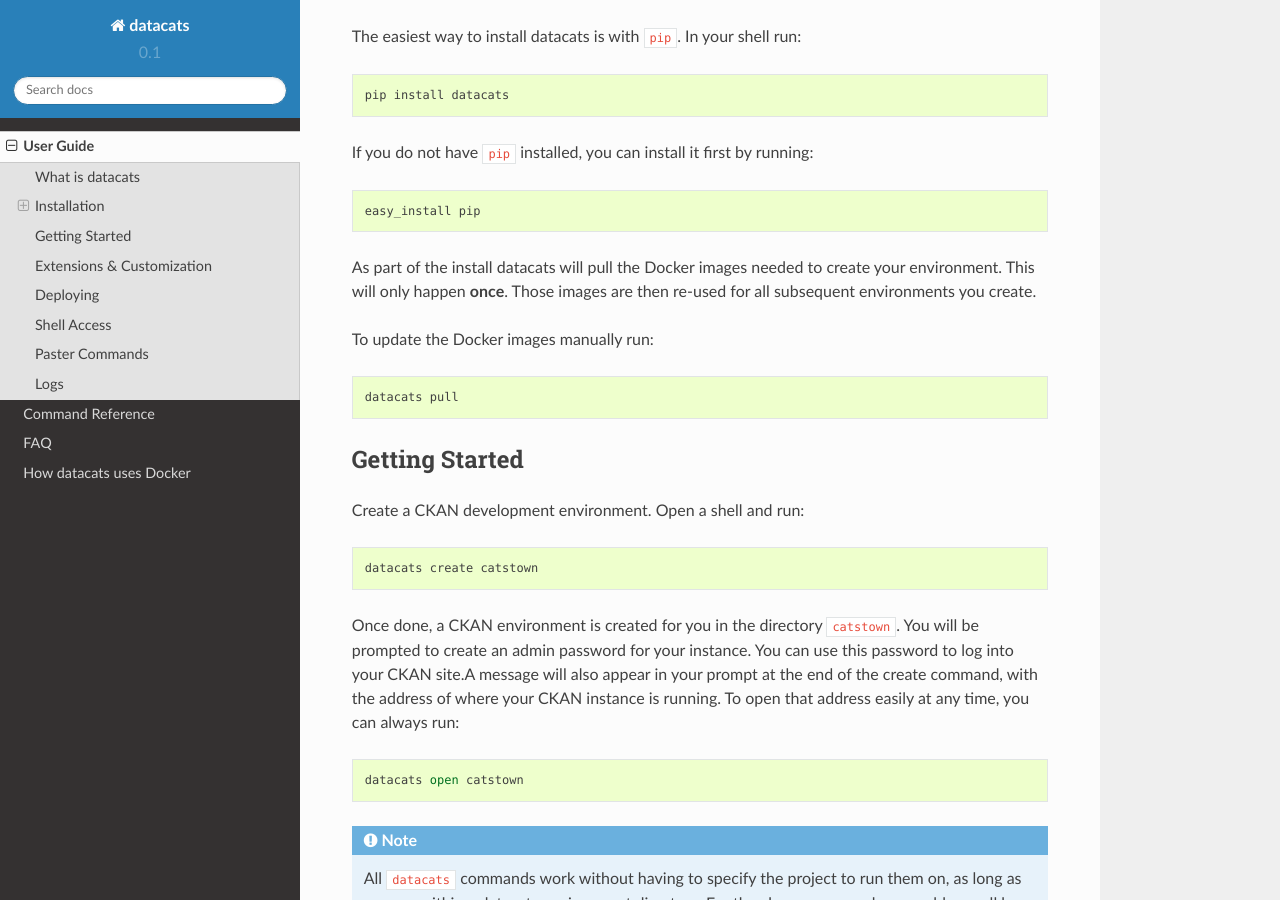
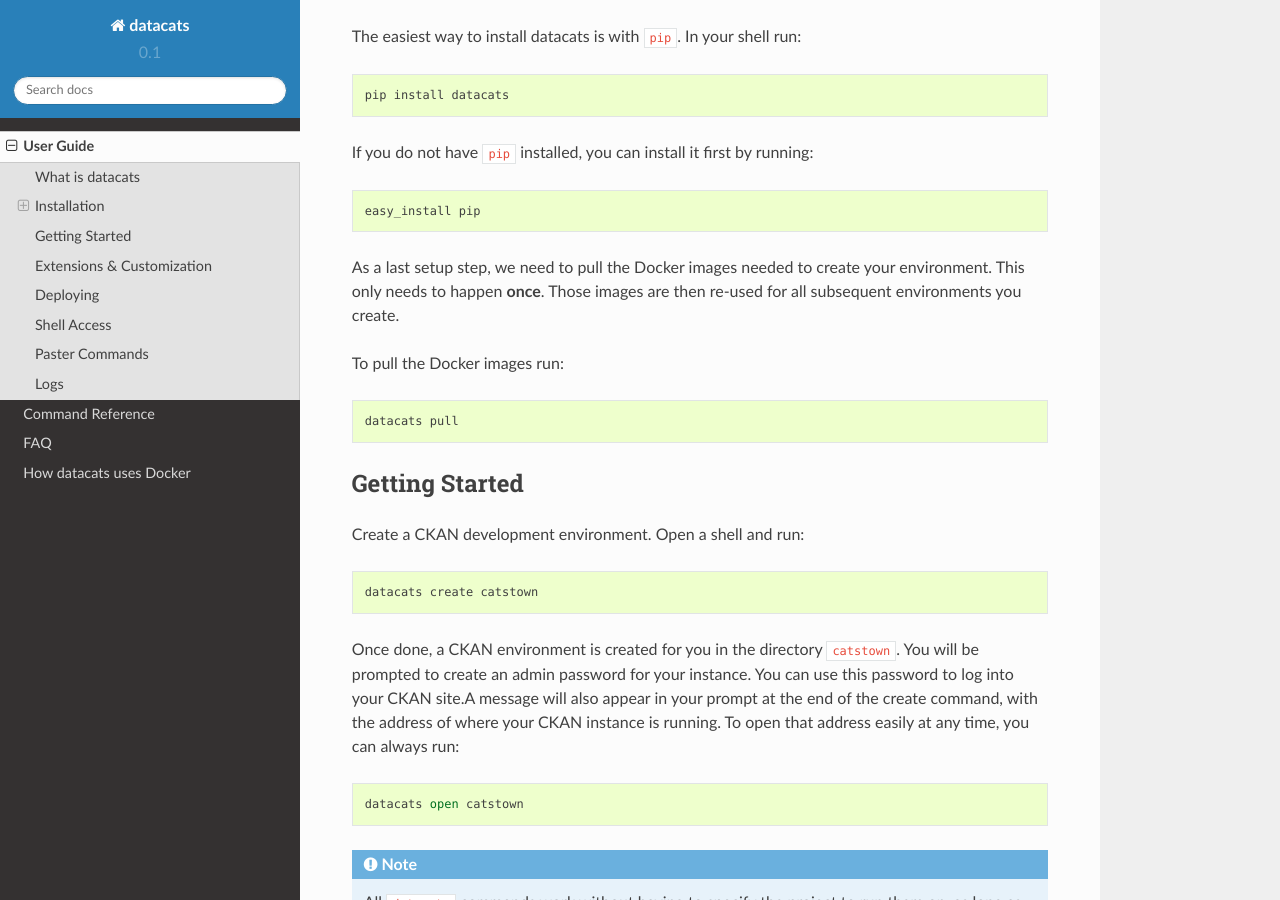
Before and after one commit to datacats/datacats, a Sphinx documentation site: the page built from docs/guide.rst, in a window 1280 px wide and 900 px high, scrolled down 899 px. Built offline with Sphinx 7.4.7 and the Read the Docs theme 2.0.0, drawn with Linux system fonts in a browser that asks for light colours.

Commit message:
update docs to say datacats pull needs to be run manually

```diff
--- a/docs/guide.rst
+++ b/docs/guide.rst
@@ -54,11 +54,11 @@
 
     easy_install pip
 
-As part of the install datacats will pull the Docker images needed to
-create your environment. This will only happen **once**. Those images are then
-re-used for all subsequent environments you create.
+As a last setup step, we need to pull the Docker images needed to
+create your environment. This only needs to happen **once**. Those images are
+then re-used for all subsequent environments you create.
 
-To update the Docker images manually run::
+To pull the Docker images run::
 
     datacats pull
 
--- a/docs/index.rst
+++ b/docs/index.rst
@@ -12,6 +12,7 @@
 Install Docker_. Then, in a shell, run:  ::
 
     pip install datacats
+    datacats pull
     datacats create myckan
 
 This will create a new CKAN dev environment, with all the source code
```
